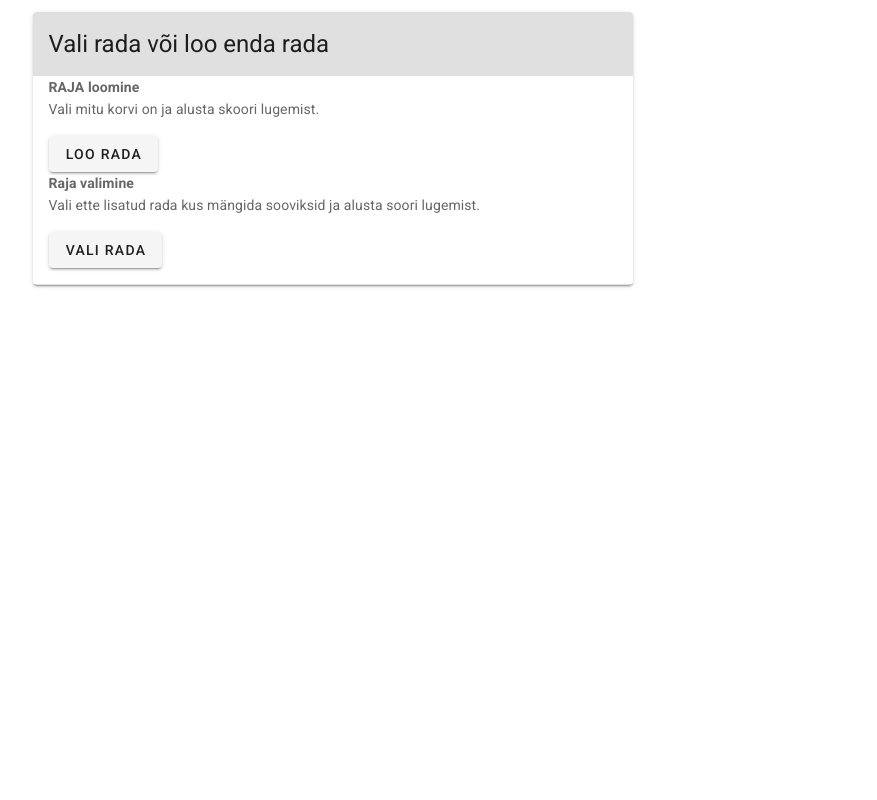
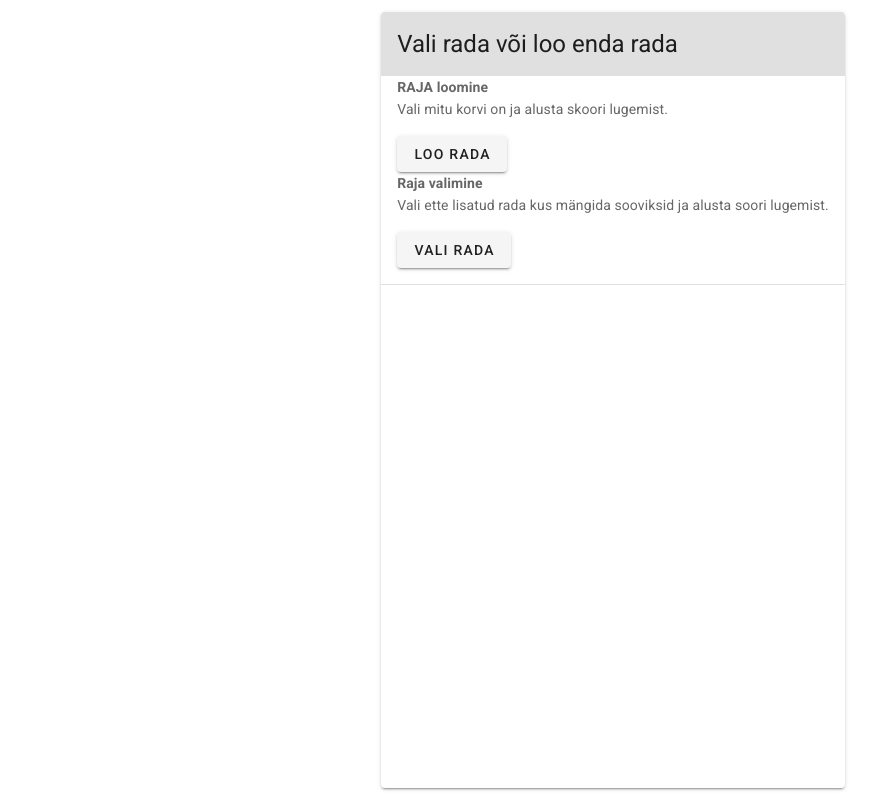
Before and after one commit to aquafinatrippy/discgolfScore, a Vue app: page / in a window 1280 px wide. Shown: the whole page, without its empty margins (27-904 px from the left). Built offline with nearby package versions, Linux system fonts and the light colour scheme.

Commit message:
Start view css

```diff
--- a/src/views/Start.vue
+++ b/src/views/Start.vue
@@ -1,5 +1,5 @@
 <template>
-    <v-container>
+    <v-container class="startCont">
          <v-card max-width="600">
           <v-card-title class="headline grey lighten-2" primary-title
             >Vali rada või loo enda rada</v-card-title>
@@ -27,3 +27,11 @@ export default {
     name: "Start"
 }
 </script>
+
+<style lang="scss" scoped>
+.startCont{
+   display: flex;
+   justify-content: center;
+   height: 100%;
+}
+</style>
```
